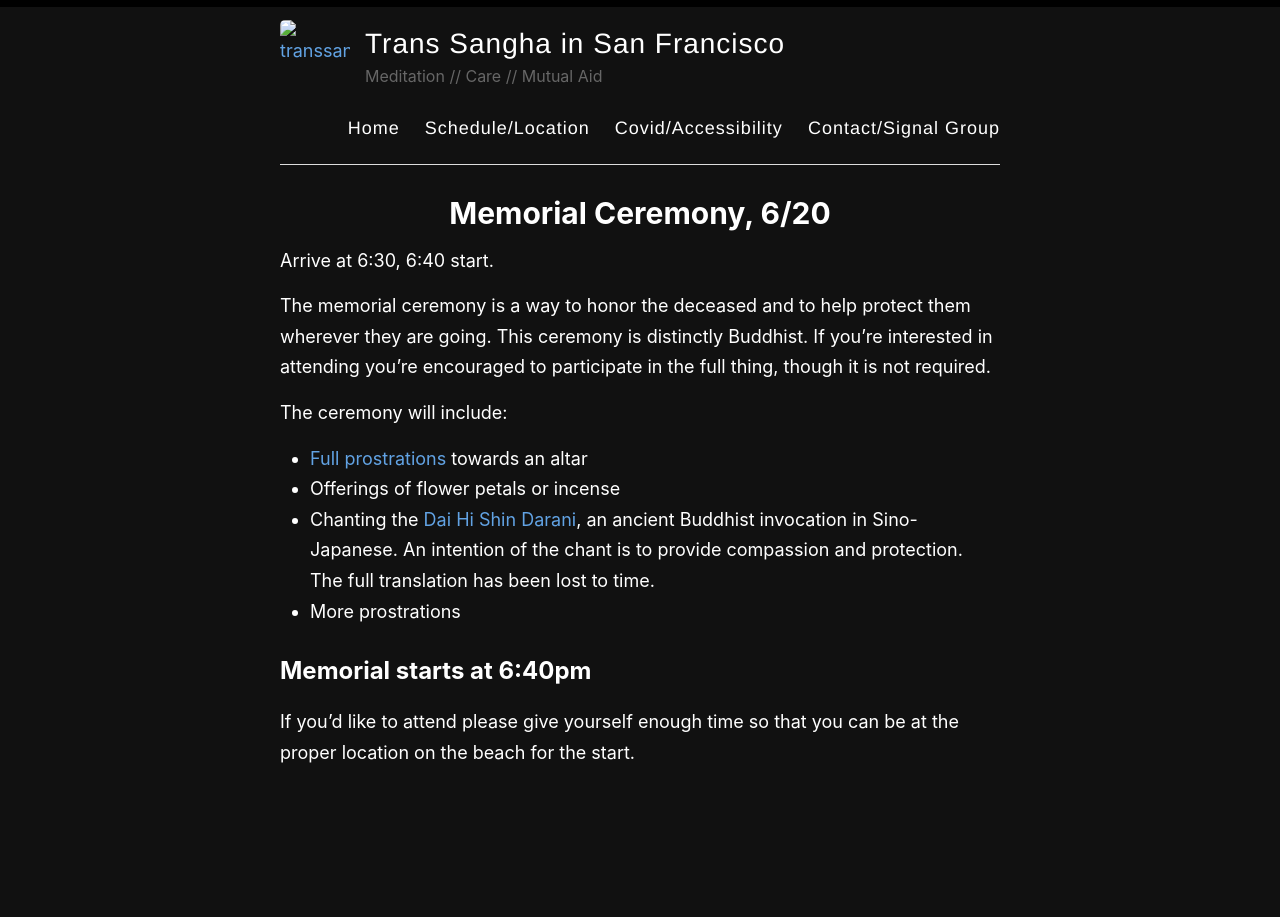
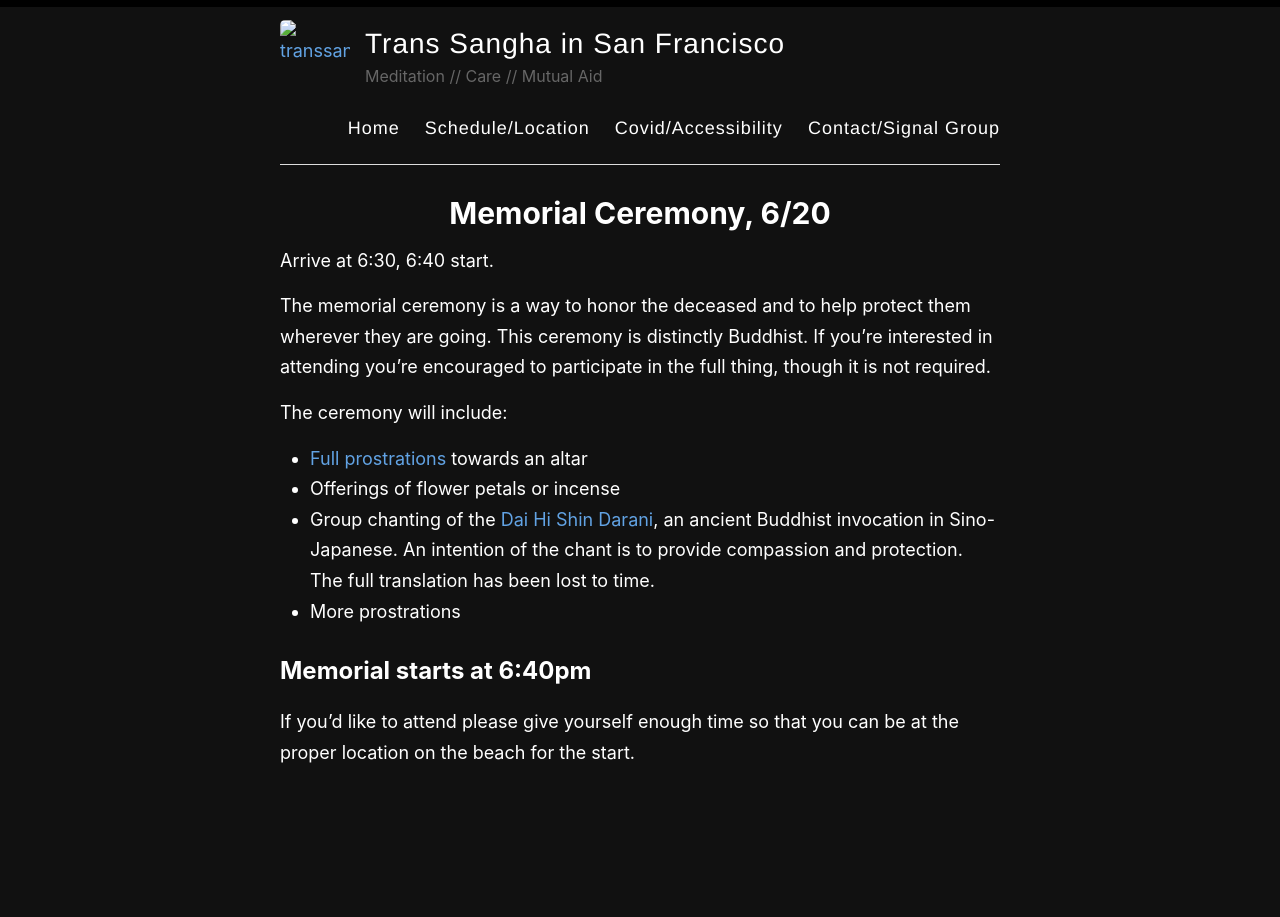
Before and after one commit to rykener/transsangha, a Jekyll site: the page built from _pages/memorial.md, in a window 1280 px wide. Built offline with Jekyll 4.4.1, drawn with Linux system fonts in a browser that asks for light colours.

Commit message:
add word

```diff
--- a/_pages/memorial.md
+++ b/_pages/memorial.md
@@ -12,7 +12,7 @@ The ceremony will include:
 
 * [Full prostrations](https://austinzencenter.org/full-prostration/) towards an altar
 * Offerings of flower petals or incense
-* Chanting the [Dai Hi Shin Darani](https://www.sfzc.org/files/daily_sutras_Dai_Hi_Shin_Darani), an ancient Buddhist invocation in Sino-Japanese. An intention of the chant is to provide compassion and protection. The full translation has been lost to time.
+* Group chanting of the [Dai Hi Shin Darani](https://www.sfzc.org/files/daily_sutras_Dai_Hi_Shin_Darani), an ancient Buddhist invocation in Sino-Japanese. An intention of the chant is to provide compassion and protection. The full translation has been lost to time.
 * More prostrations
 
 ## Memorial starts at 6:40pm
```
